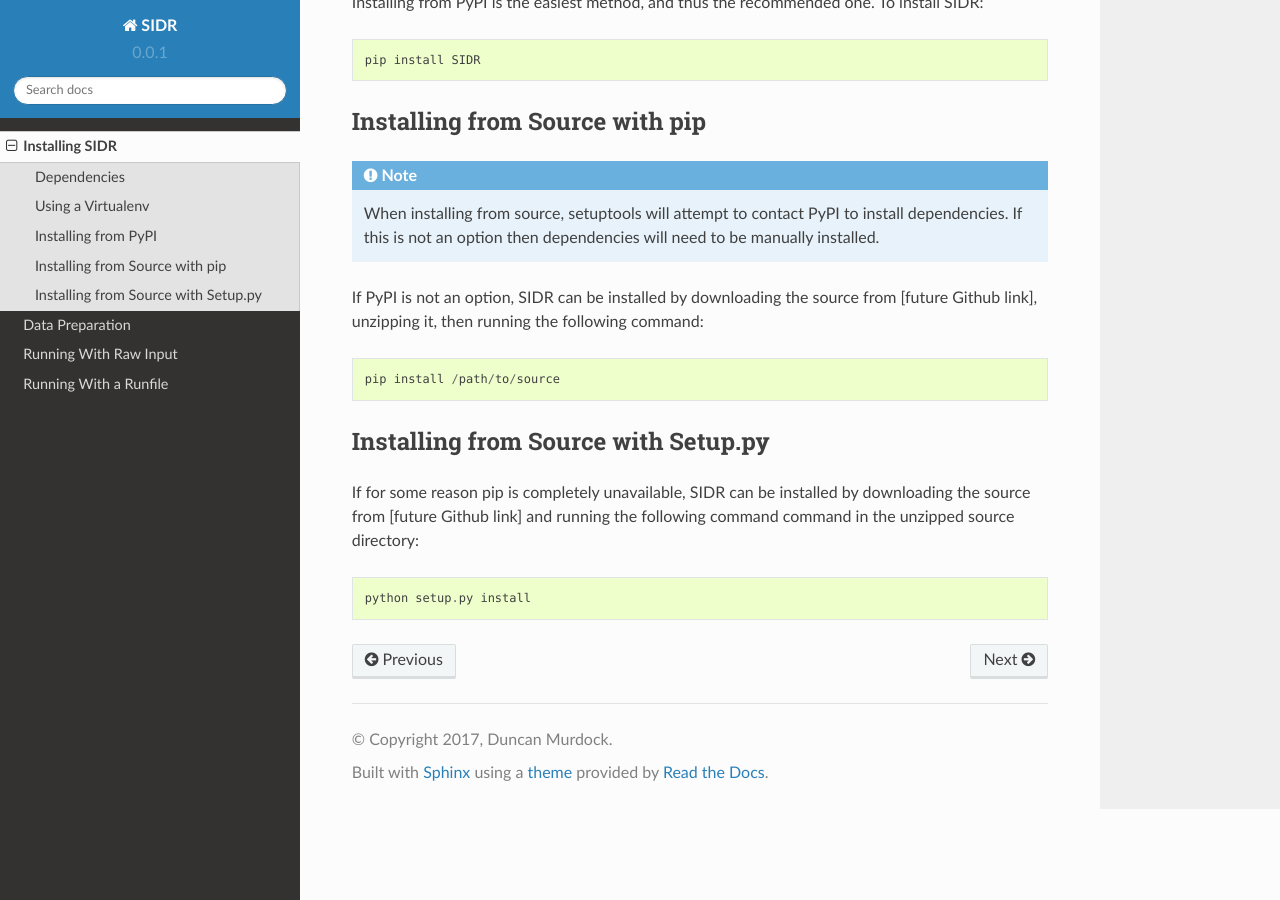
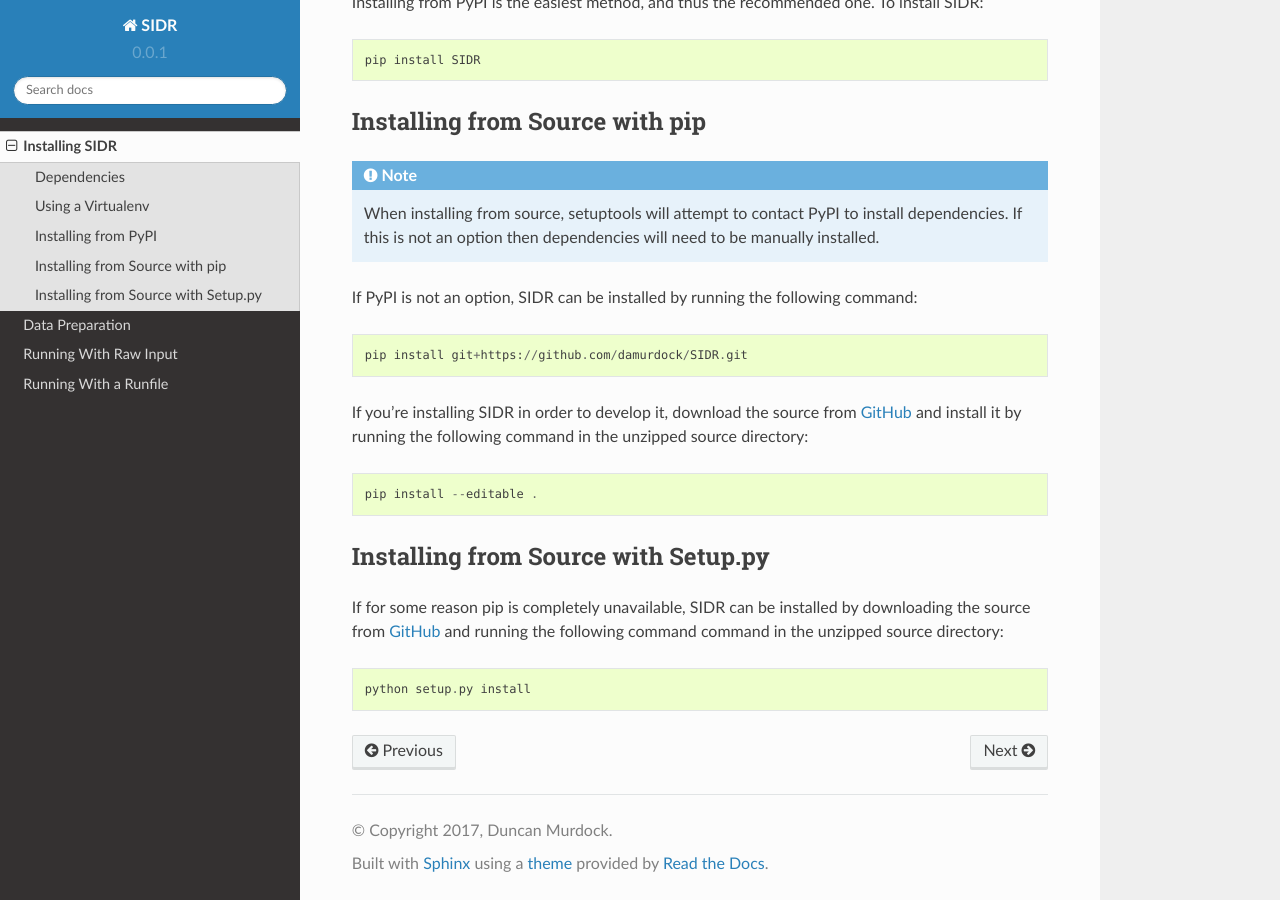
Before and after one commit to damurdock/SIDR, a Sphinx documentation site: the page built from docs/install.rst, in a window 1280 px wide and 900 px high, scrolled down 1123 px. Built offline with Sphinx 7.4.7 and the Read the Docs theme 2.0.0, drawn with Linux system fonts in a browser that asks for light colours.

Commit message:
changed the docs to reflect install from repo

```diff
--- a/docs/install.rst
+++ b/docs/install.rst
@@ -43,13 +43,21 @@
 
 .. note:: When installing from source, setuptools will attempt to contact PyPI to install dependencies. If this is not an option then dependencies will need to be manually installed.
 
-If PyPI is not an option, SIDR can be installed by downloading the source from [future Github link], unzipping it, then running the following command::
+If PyPI is not an option, SIDR can be installed by running the following command::
 
-    pip install /path/to/source
+    pip install git+https://github.com/damurdock/SIDR.git
+
+If you're installing SIDR in order to develop it, download the source from GitHub_ and install it by running the following command in the unzipped source directory::
+
+    pip install --editable .
+
+.. _GitHub: https://github.com/damurdock/SIDR.git
 
 Installing from Source with Setup.py
 ------------------------------------
 
-If for some reason pip is completely unavailable, SIDR can be installed by downloading the source from [future Github link] and running the following command command in the unzipped source directory::
+If for some reason pip is completely unavailable, SIDR can be installed by downloading the source from GitHub_ and running the following command command in the unzipped source directory::
 
     python setup.py install
+
+.. _GitHub: https://github.com/damurdock/SIDR.git
```
